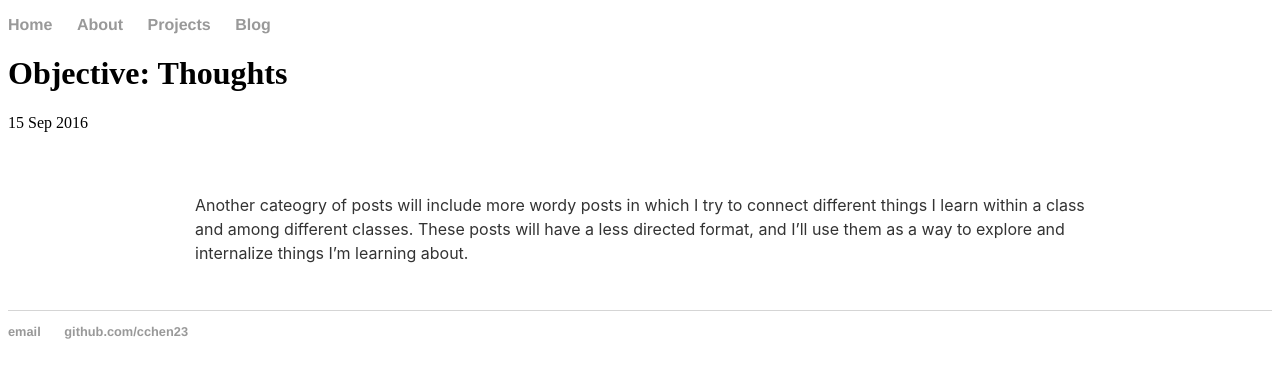
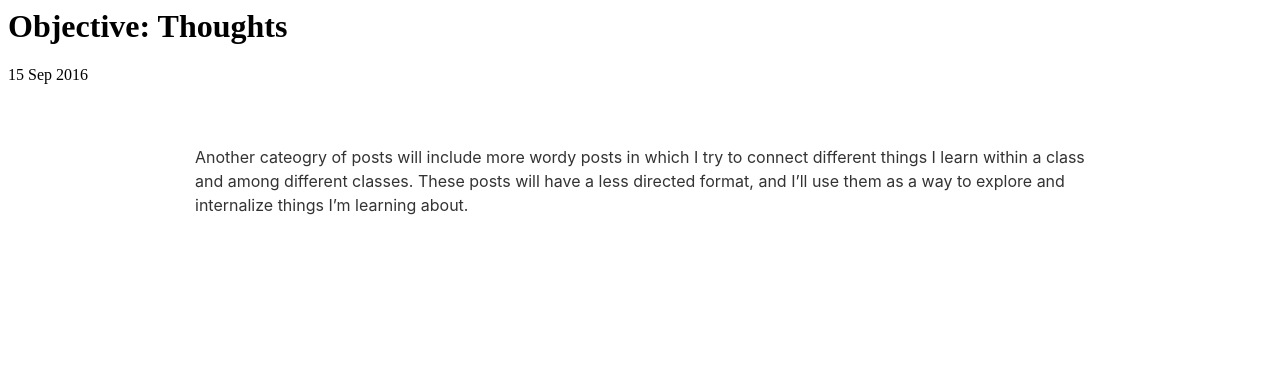
Before and after one commit to cchen23/cchen23.githhub.io, a Jekyll site: the page built from _posts/2016-09-16-objective-thoughts.md, in a window 1280 px wide. Shown: the top 378 px of the page. Built offline with Jekyll 4.4.1, drawn with Linux system fonts in a browser that asks for light colours.

Commit message:
Update post.html

```diff
--- a/_layouts/post.html
+++ b/_layouts/post.html
@@ -1,21 +1,3 @@
----
----
-<!DOCTYPE html>
-	<html>
-		<head>
-			<title>{{ page.title }}</title>
-		</head>
-		<body>
-			<nav>
-	    		<ul>
-	        		<li><a href="/">Home</a></li>
-		        	<li><a href="/about">About</a></li>
-	        		<li><a href="/projects">Projects</a></li>
-	        		<li><a href="/blog">Blog</a></li>
-	    		</ul>
-			</nav>
-			<div class="container">
-
 <link rel="stylesheet" href="/css/github-markdown.css">
         <style>
                 .markdown-body {
@@ -32,13 +14,3 @@
         <div class="markdown-body">
                 {{ content }}
         </div>
-
-			</div><!-- /.container -->
-			<footer>
-	    		<ul>
-	        		<li><a href="mailto:cathy.chen@princeton.edu">email</a></li>
-	        		<li><a href="https://github.com/cchen23">github.com/cchen23</a></li>
-				</ul>
-			</footer>
-		</body>
-	</html>
```
Lines whose indentation alone changed are shown as unchanged.
